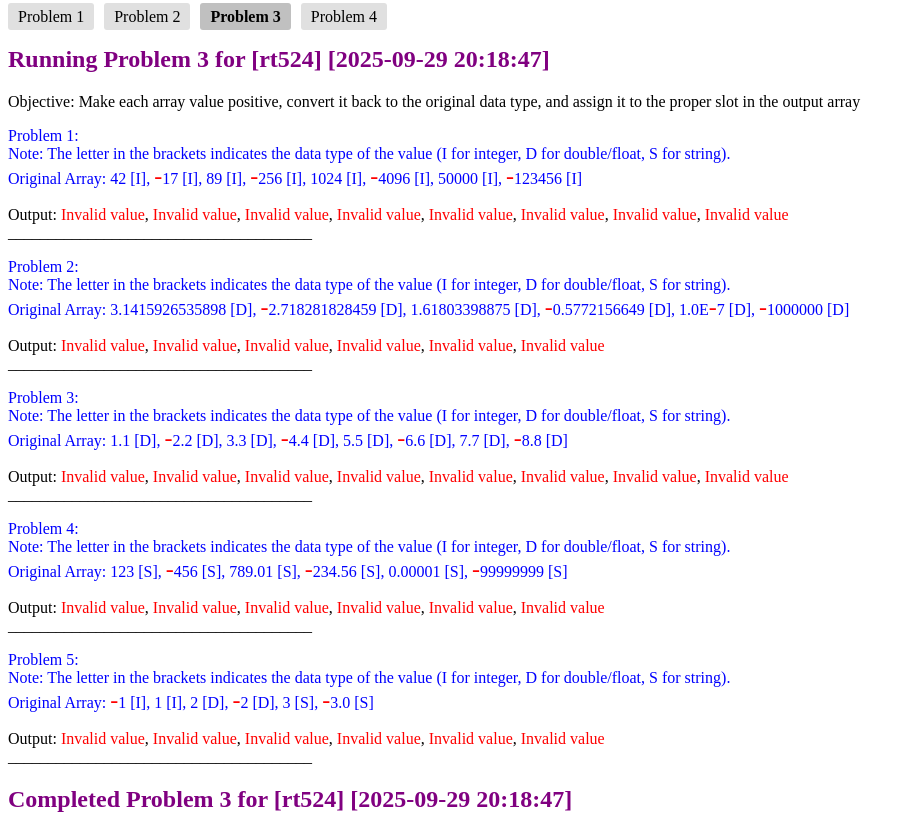
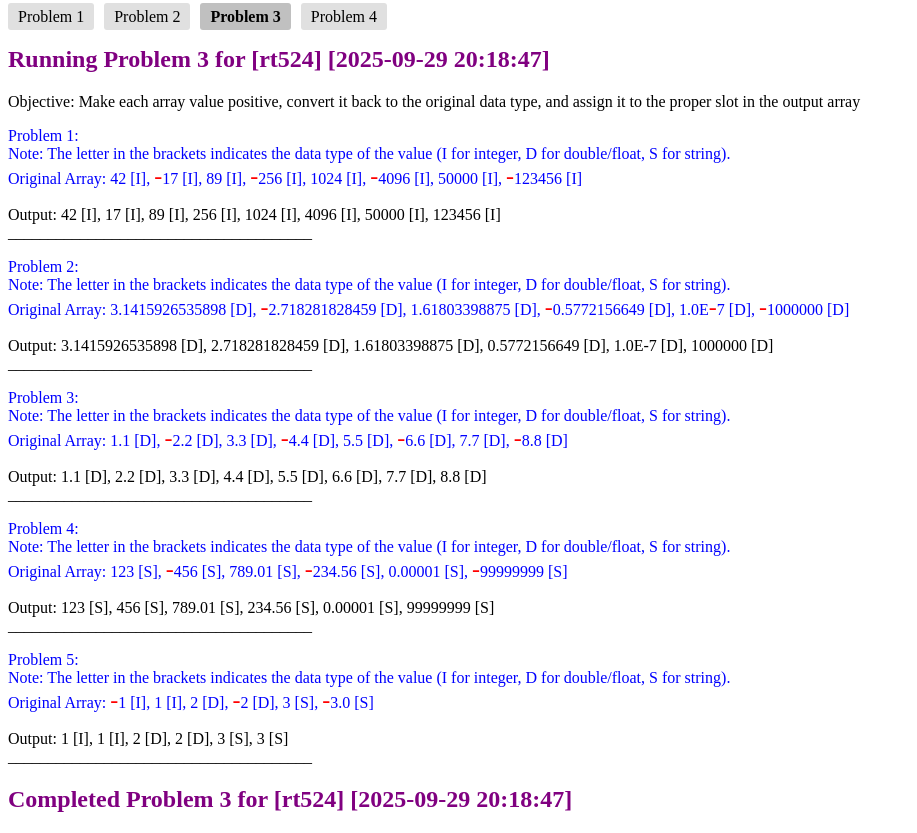
Before and after one commit to RTailor2301/JBoard-Customized-Job-Board, a PHP site: page /M2/problem3.php in a window 1280 px wide. Shown: the whole page, without its empty margins (0-917 px from the left). Run offline with PHP 8.4, Linux system fonts and the light colour scheme.

Commit message:
completed problems 3 and 4

```diff
--- a/public_html/M2/problem3.php
+++ b/public_html/M2/problem3.php
@@ -28,6 +28,18 @@ function bePositive($arr, $arrayNumber)
     // iterate through array and append positives to output using abs or conditionals
     // iterate through array and if string, convert to proper data type & add to array
 
+    for ($i = 0; $i < count($arr); $i++) {
+        if ($arr[$i] < 0 && !is_string($arr[$i])) {
+            $output[$i] = -1 * $arr[$i];
+        }
+        else if ($arr[$i] < 0 && is_string($arr[$i])) {
+            $output[$i] = (string)(-1 * $arr[$i]);
+        }
+        else {
+            $output[$i] = $arr[$i];
+        }
+    }
+
     // End Solution Edits
     echo "<span>Output: </span>";
     printOutputWithType($output);
```
Also changed, not shown: public_html/M2/problem4.php (+27 -0 lines).
